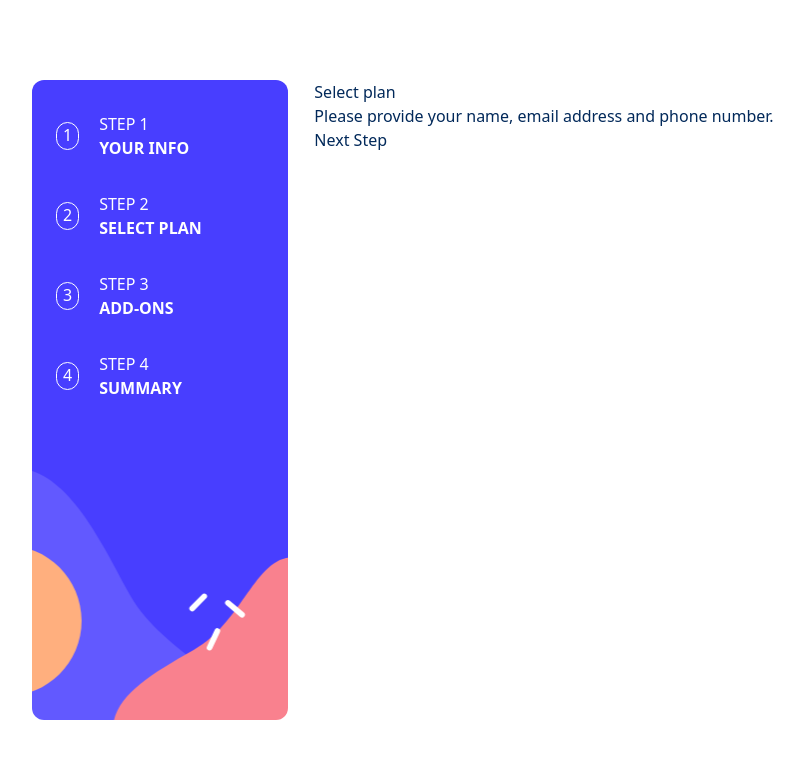
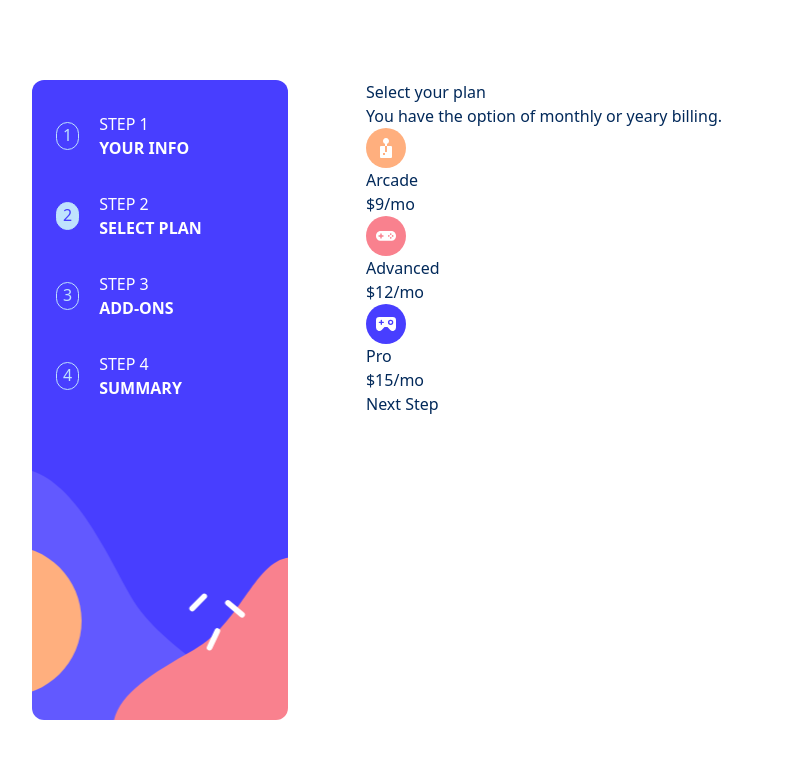
Before and after one commit to PrivDDOS/Angular-multiple-step-form, an Angular app: page / in a window 1280 px wide. Both pictures are taken after typing "Sample", "name@example.com", "5551234" into the empty fields and a click on the button "Next Step". Shown: the top 758 px of the page, without its empty margins (224-1028 px from the left). Built offline with nearby package versions, Linux system fonts and the light colour scheme.

Commit message:
finish the step 1 layout and styling, added some active css for the left step bar

```diff
--- a/src/app/components/home/home-component.html
+++ b/src/app/components/home/home-component.html
@@ -8,7 +8,16 @@ class="w-full h-screen flex justify-center items-center">
     >
 
         <div class="step items-center w-full flex pt-8 pl-6">
-            <div class="step-num w-[10%] h-7 flex justify-center mr-5 border rounded-3xl">1</div>
+            <div
+            class="step-num w-[10%] h-7 flex justify-center
+             mr-5 border-1 border-(--color-blue-200)
+             rounded-2xl"
+             [class]="formStep === 1 ?
+             'bg-(--color-blue-200) text-(--color-purple-600)' :
+             'bg-transparent text-(--color-blue-200)' "
+             >
+             1
+            </div>
             <div class="step-text">
                 <p class="uppercase font-thin">Step 1</p>
                 <p class="uppercase font-semibold">Your Info</p>
@@ -16,7 +25,16 @@ class="w-full h-screen flex justify-center items-center">
         </div>
 
         <div class="step items-center w-full flex pt-8 pl-6">
-            <div class="step-num w-[10%] h-7 flex justify-center mr-5 border rounded-2xl">2</div>
+            <div
+            class="step-num w-[10%] h-7 flex justify-center
+             mr-5 border-1 border-(--color-blue-200)
+             rounded-2xl"
+             [class]="formStep === 2 ?
+             'bg-(--color-blue-200) text-(--color-purple-600)' :
+             'bg-transparent text-(--color-blue-200)' "
+             >
+             2
+            </div>
             <div class="step-text">
                 <p class="uppercase font-thin">Step 2</p>
                 <p class="uppercase font-semibold">Select Plan</p>
@@ -24,7 +42,16 @@ class="w-full h-screen flex justify-center items-center">
         </div>
 
         <div class="step items-center w-full flex pt-8 pl-6">
-            <div class="step-num w-[10%] h-7 flex justify-center mr-5 border rounded-2xl">3</div>
+            <div
+            class="step-num w-[10%] h-7 flex justify-center
+             mr-5 border-1 border-(--color-blue-200)
+             rounded-2xl"
+             [class]="formStep === 3 ?
+             'bg-(--color-blue-200) text-(--color-purple-600)' :
+             'bg-transparent text-(--color-blue-200)' "
+             >
+             3
+            </div>
             <div class="step-text">
                 <p class="uppercase font-thin">Step 3</p>
                 <p class="uppercase font-semibold">Add-Ons</p>
@@ -32,7 +59,16 @@ class="w-full h-screen flex justify-center items-center">
         </div>
 
         <div class="step items-center w-full flex pt-8 pl-6">
-            <div class="step-num w-[10%] h-7 flex justify-center mr-5 border rounded-2xl">4</div>
+            <div
+            class="step-num w-[10%] h-7 flex justify-center
+             mr-5 border-1 border-(--color-blue-200)
+             rounded-2xl"
+             [class]="formStep === 4 ?
+             'bg-(--color-blue-200) text-(--color-purple-600)' :
+             'bg-transparent text-(--color-blue-200)' "
+             >
+             4
+            </div>
             <div class="step-text">
                 <p class="uppercase font-thin">Step 4</p>
                 <p class="uppercase font-semibold">Summary</p>
@@ -78,7 +114,7 @@ class="w-full h-screen flex justify-center items-center">
                         name="email"
                         placeholder="e.g. evanfong@can.com"
                         [(ngModel)]="userInfo.email"
-                        required email
+                        required
                         >
                 </div>
 
@@ -111,10 +147,36 @@ class="w-full h-screen flex justify-center items-center">
 
             <div *ngIf="formStep === 2">
 
-                <h1>Select plan</h1>
-                <p>Please provide your name, email address and phone number.</p>
+                <h1>Select your plan</h1>
+                <p>You have the option of monthly or yeary billing.</p>
 
+                <div class="plan">
 
+                    <div class="plan-box">
+                        <div class="img">
+                            <img src="/assets/images/icon-arcade.svg" alt="arcade">
+                        </div>
+                        <h1>Arcade</h1>
+                        <h2>$9/mo</h2>
+                    </div>
+
+                    <div class="plan-box">
+                        <div class="img">
+                            <img src="/assets/images/icon-advanced.svg" alt="arcade">
+                        </div>
+                        <h1>Advanced</h1>
+                        <h2>$12/mo</h2>
+                    </div>
+
+                    <div class="plan-box">
+                        <div class="img">
+                            <img src="/assets/images/icon-pro.svg" alt="arcade">
+                        </div>
+                        <h1>Pro</h1>
+                        <h2>$15/mo</h2>
+                    </div>
+
+                </div>
 
                 <div class="btn">
                     <button
@@ -174,3 +236,56 @@ class="w-full h-screen flex justify-center items-center">
 
 
 </div>
+
+
+<!--
+    In Angular, you can manage CSS classes and styles dynamically using either the native property bindings ([class] and [style]) or the built-in directives ([ngClass] and [ngStyle]).
+    Modern Angular documentation recommends using native property bindings over directives whenever possible for better performance and readability.
+    Angular
+    Angular
+    +2
+    1. Class Binding
+    Use these to add or remove CSS classes based on component data.
+    Single Class Toggle: The most common use for toggling a single class.
+    html
+    / Adds 'active' class if isSelected is true \
+    <div [class.active]="isSelected"></div>
+    Multiple Classes: You can bind to a string, array, or object.
+    html
+    / Using a string \
+    <div [class]="'class1 class2'"></div>
+
+    / Using an object (similar to ngClass) \
+    <div [class]="{'featured': isFeatured, 'promo': isOnSale}"></div>
+    [NgClass] Directive: Specifically designed for complex scenarios where you need to manage many classes via a single expression.
+    html
+    <div [ngClass]="['class1', 'class2']"></div>
+
+    Angular
+    Angular
+    +4
+    2. Style Binding
+    Use these to set inline styles dynamically.
+    Single Style Property: You can bind directly to a CSS property.
+    html
+    / Standard binding \
+    <div [style.color]="isError ? 'red' : 'blue'"></div>
+
+    / Binding with units \
+    <div [style.font-size.px]="fontSize"></div>
+    Multiple Styles: You can bind a full object of styles to the [style] attribute.
+    html
+    <div [style]="{'color': 'red', 'font-weight': 'bold'}"></div>
+
+    Pluralsight
+    Pluralsight
+    +4
+    Comparison & Best Practices
+    Feature 	Native Binding ([class], [style])	Directive ([ngClass], [ngStyle])
+    Performance	Faster (optimized by Angular compiler)	Slightly more overhead
+    Complexity	Best for single or few properties	Best for large, dynamic objects
+    Status	Recommended for modern apps	Supported but often replaceable
+    Migration Note: If you are upgrading an older project, Angular provides a migration schematic (ng generate @angular/core:ngclass-to-class) to automatically convert [ngClass] to native [class] bindings.
+    Angular
+    Angular
+-->
--- a/src/app/components/home/home-component.ts
+++ b/src/app/components/home/home-component.ts
@@ -12,7 +12,7 @@ import { CommonModule } from '@angular/common';
 })
 export class HomeComponent {
 
-  formStep = 1
+  formStep = 1;
 
   userInfo = new UserInfo('', '', '')
 
```
Also changed, not shown: 1 other file (tests, documents, lock files or other folders).
